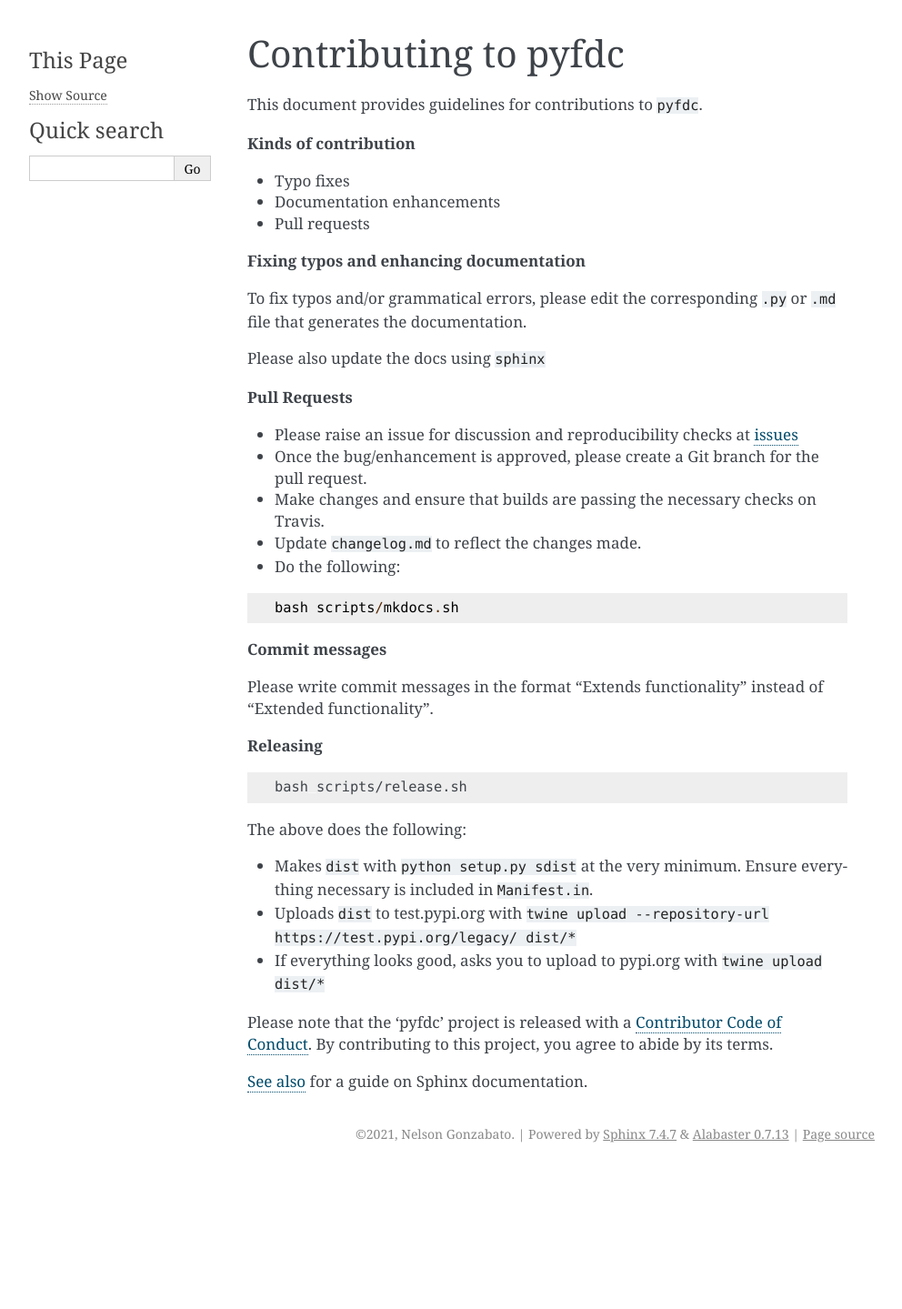
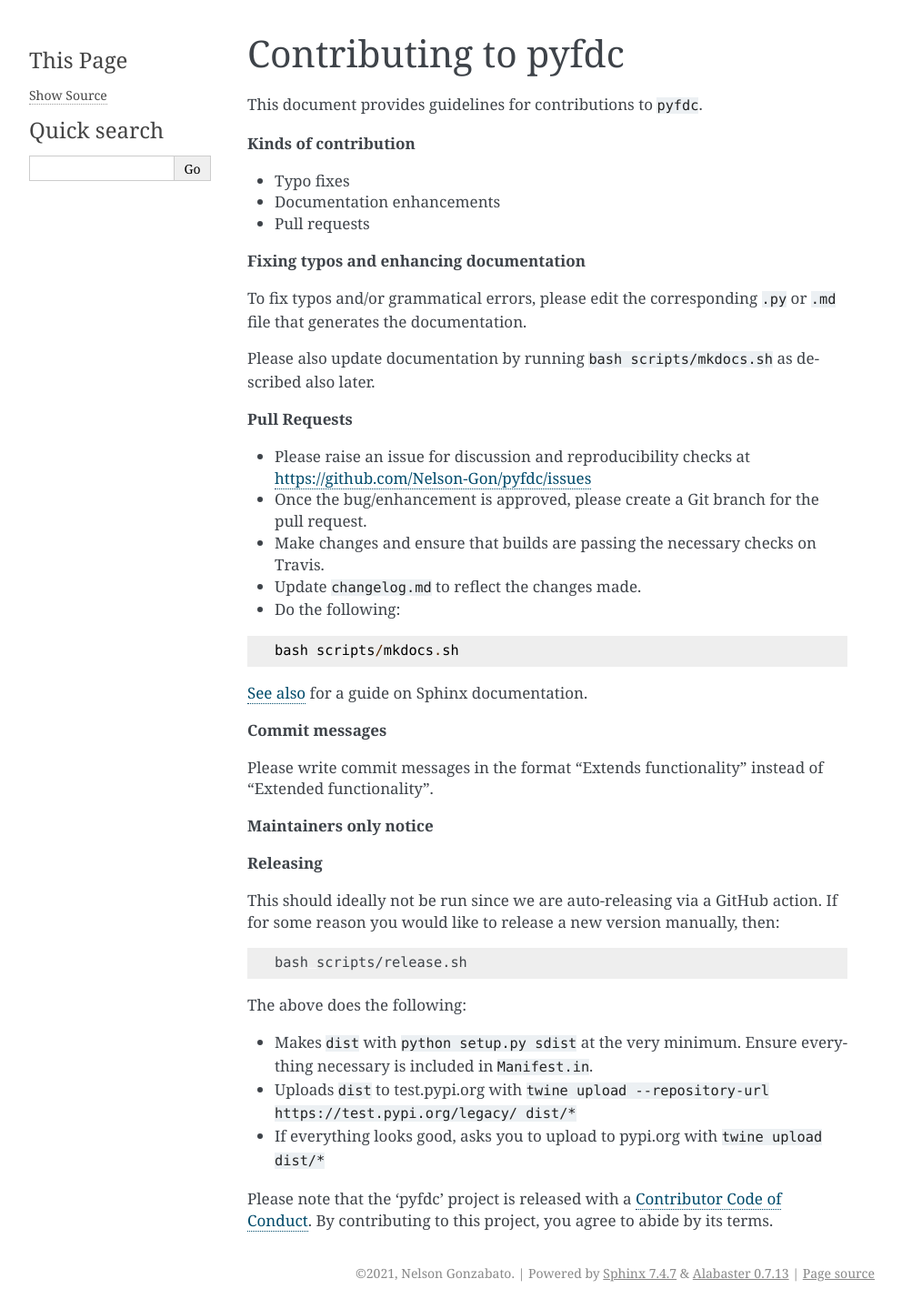
Before and after one commit to Nelson-Gon/pyfdc, a Sphinx documentation site: the page built from docs/source/CONTRIBUTING.rst, in a window 1280 px wide. Shown: the whole page at 91% size, without its empty margins (148-1140 px from the left). Built offline with Sphinx 7.4.7, drawn with Linux system fonts in a browser that asks for light colours; before the commit the page ends 1286 px from its top, so only the background shows below that.

Commit message:
Automate releases

```diff
--- a/docs/source/CONTRIBUTING.rst
+++ b/docs/source/CONTRIBUTING.rst
@@ -13,15 +13,16 @@ This document provides guidelines for contributions to ``pyfdc``.
 
 **Fixing typos and enhancing documentation**
 
-To fix typos and/or grammatical errors, please edit the corresponding ``.py`` or ``.md`` file that generates the documentation.
+To fix typos and/or grammatical errors, please edit the corresponding ``.py`` or ``.md`` file that
+generates the documentation.
 
-Please also update the docs using ``sphinx``
+Please also update documentation by running ``bash scripts/mkdocs.sh`` as described also later.
 
 **Pull Requests**
 
 
 *
-  Please raise an issue for discussion and reproducibility checks at `issues <https://github.com/Nelson-Gon/pyfdc/issues>`_
+  Please raise an issue for discussion and reproducibility checks at https://github.com/Nelson-Gon/pyfdc/issues
 
 *
   Once the bug/enhancement is approved, please create a Git branch for the pull request.
@@ -39,11 +40,18 @@ Please also update the docs using ``sphinx``
 
    bash scripts/mkdocs.sh
 
+`See also <https://samnicholls.net/2016/06/15/how-to-sphinx-readthedocs/>`_ for a guide on Sphinx documentation.
+
 **Commit messages**
 
 Please write commit messages in the format "Extends functionality" instead of "Extended functionality".
 
+**Maintainers only notice**
+
 **Releasing**
+
+This should ideally not be run since we are auto-releasing via a GitHub action. If for some reason you would like to
+release a new version manually, then:
 
 .. code-block:: shell
 
@@ -60,5 +68,3 @@ The above does the following:
 Please note that the 'pyfdc' project is released with a
 `Contributor Code of Conduct <https://github/com/Nelson-Gon/pyfdc/.github/CODE_OF_CONDUCT.md>`_.
 By contributing to this project, you agree to abide by its terms.
-
-`See also <https://samnicholls.net/2016/06/15/how-to-sphinx-readthedocs/>`_ for a guide on Sphinx documentation.
```
Also changed, not shown: .github/CONTRIBUTING.md, 1 other file.
